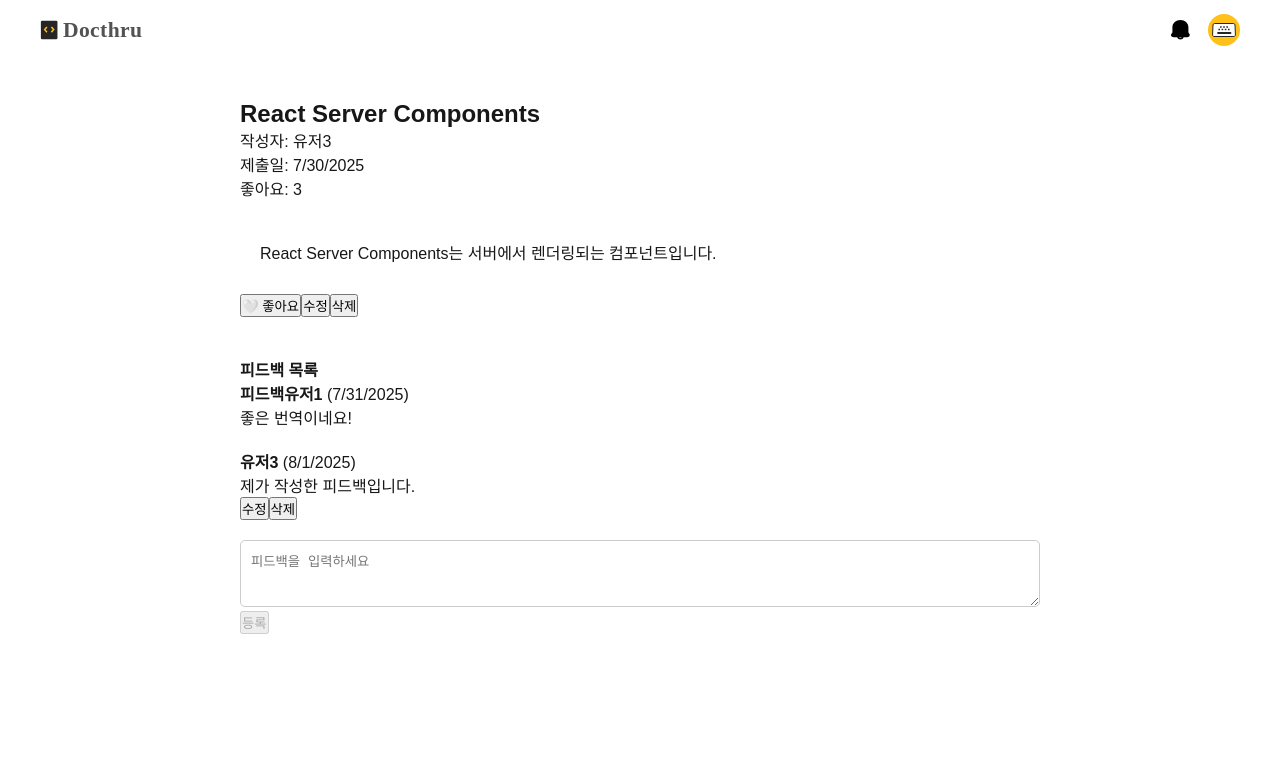
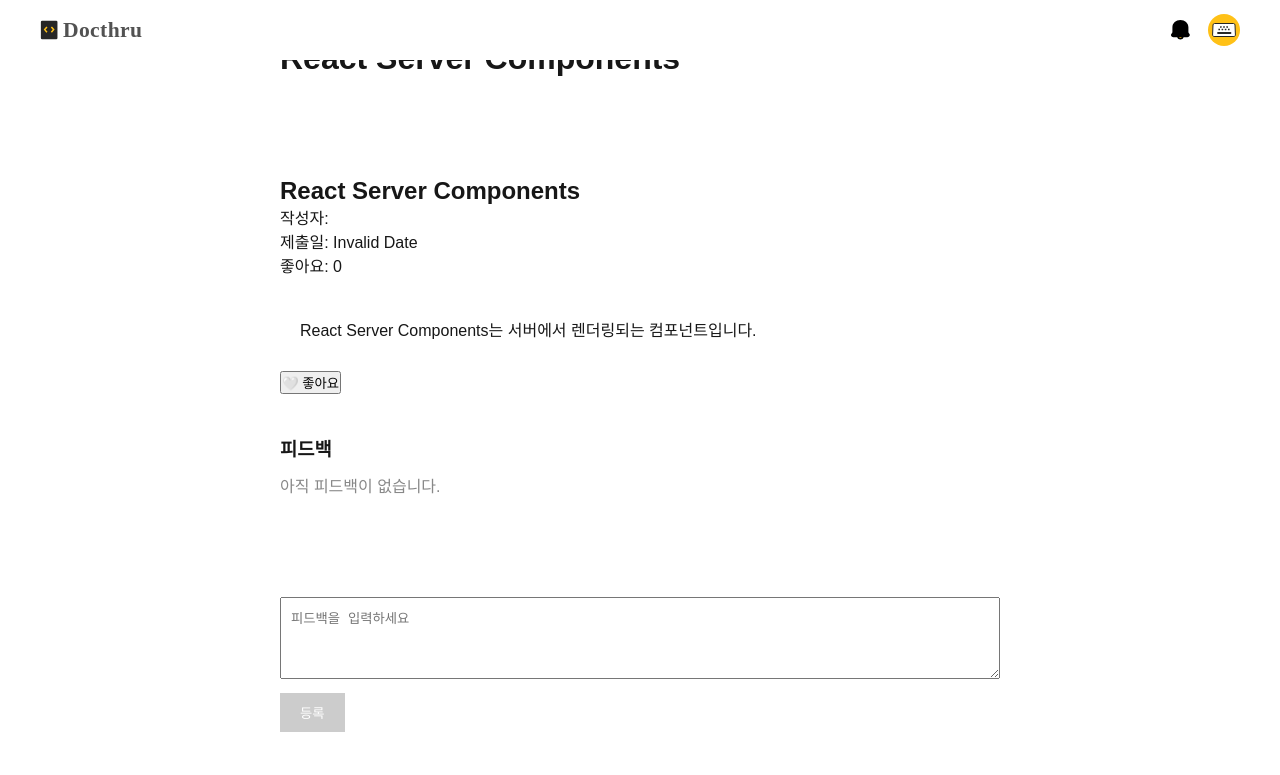
Before and after one commit to Codeit-MiddleProject-team2/7-docthru-team2-fe, a Next.js app: page /translation/1 in a window 1280 px wide. Shown: the top 775 px of the page. Built offline with nearby package versions, Linux system fonts and the light colour scheme.

Commit message:
피드백 로직 수정 및 개선 진행 중 #20

```diff
--- a/components/translation/FeedbackForm.js
+++ b/components/translation/FeedbackForm.js
@@ -1,28 +1,45 @@
-import React, { useState } from "react";
+import { useState } from "react";
 
-export default function FeedbackForm({ translationId }) {
-  const [text, setText] = useState("");
+export default function FeedbackForm({ workId, currentUserId, onAddFeedback }) {
+  const [content, setContent] = useState("");
 
   const handleSubmit = (e) => {
     e.preventDefault();
-    if (!text.trim()) return;
+    if (!content.trim()) return;
 
-    console.log("POST 피드백:", text);
-    setText("");
-    // TODO: 서버에 POST 요청
+    const newFeedback = {
+      id: Date.now(),
+      userId: currentUserId,
+      nickname: "유저3", // 실제론 유저 정보에서 가져올 것
+      content,
+      createdAt: new Date().toISOString(),
+    };
+
+    onAddFeedback(newFeedback);
+    setContent("");
   };
 
   return (
-    <form onSubmit={handleSubmit} style={{ marginTop: "20px" }}>
+    <form onSubmit={handleSubmit} style={{ marginTop: "30px" }}>
       <textarea
+        value={content}
+        onChange={(e) => setContent(e.target.value)}
         placeholder="피드백을 입력하세요"
-        value={text}
-        onChange={(e) => setText(e.target.value)}
-        rows={3}
-        style={{ width: "100%", borderRadius: "5px", padding: "10px", background: "var(--background)",
-          color: "var(--foreground)", border: "1px solid #ccc" }}
+        rows={4}
+        style={{ width: "100%", padding: "10px" }}
       />
-      <button type="submit" disabled={!text.trim()}>
+      <button
+        type="submit"
+        disabled={!content.trim()}
+        style={{
+          marginTop: "10px",
+          padding: "10px 20px",
+          backgroundColor: content.trim() ? "#333" : "#ccc",
+          color: "#fff",
+          border: "none",
+          cursor: content.trim() ? "pointer" : "not-allowed",
+        }}
+      >
         등록
       </button>
     </form>
--- a/components/translation/FeedbackList.js
+++ b/components/translation/FeedbackList.js
@@ -1,40 +1,56 @@
-import React, { useState } from "react";
+import { useState } from "react";
 
-const MOCK_FEEDBACKS = [
-  {
-    id: 1,
-    user: { id: 100, nickname: "피드백유저1" },
-    content: "좋은 번역이네요!",
-    createdAt: "2025-07-31T10:00:00Z",
-  },
-  {
-    id: 2,
-    user: { id: 101, nickname: "유저3" },
-    content: "제가 작성한 피드백입니다.",
-    createdAt: "2025-08-01T12:00:00Z",
-  },
-];
+export default function FeedbackList({ feedbacks, currentUserId, currentUserRole }) {
+  const [visibleCount, setVisibleCount] = useState(3);
 
-export default function FeedbackList({ translationId, user }) {
-  const [feedbacks, setFeedbacks] = useState(MOCK_FEEDBACKS);
+  // 배열 안전 처리
+  const safeFeedbacks = Array.isArray(feedbacks) ? feedbacks : [];
+  const visibleFeedbacks = safeFeedbacks.slice(0, visibleCount);
+  const hasMore = safeFeedbacks.length > visibleCount;
 
   return (
     <div style={{ marginTop: "40px" }}>
-      <h4>피드백 목록</h4>
-      {feedbacks.map((fb) => (
-        <div key={fb.id} style={{ marginBottom: "20px" }}>
-          <strong>{fb.user.nickname}</strong> (
-          {new Date(fb.createdAt).toLocaleDateString()})
-          <p>{fb.content}</p>
+      <h3>피드백</h3>
 
-          {(user?.id === fb.user.id || user?.isAdmin) && (
-            <>
-              <button>수정</button>
-              <button>삭제</button>
-            </>
+      {safeFeedbacks.length === 0 ? (
+        <p style={{ color: "#888", marginTop: "12px" }}>아직 피드백이 없습니다.</p>
+      ) : (
+        <>
+          {visibleFeedbacks.map((fb) => (
+            <div
+              key={fb.id}
+              style={{
+                border: "1px solid #ddd",
+                borderRadius: "6px",
+                padding: "12px",
+                marginBottom: "10px",
+              }}
+            >
+              <p>
+                <strong>{fb.nickname}</strong> ·{" "}
+                {new Date(fb.createdAt).toLocaleDateString()}
+              </p>
+              <p>{fb.content}</p>
+
+              {(fb.userId === currentUserId || currentUserRole === "admin") && (
+                <div style={{ marginTop: "10px" }}>
+                  <button style={{ marginRight: "10px" }}>수정</button>
+                  <button>삭제</button>
+                </div>
+              )}
+            </div>
+          ))}
+
+          {hasMore && (
+            <button
+              onClick={() => setVisibleCount((prev) => prev + 3)}
+              style={{ marginTop: "10px" }}
+            >
+              더보기
+            </button>
           )}
-        </div>
-      ))}
+        </>
+      )}
     </div>
   );
 }
--- a/components/translation/TranslationDetail.js
+++ b/components/translation/TranslationDetail.js
@@ -51,7 +51,6 @@ export default function TranslationDetail({ translation, user }) {
 
       <div style={{ marginTop: "40px" }}>
         <FeedbackList translationId={translation.id} user={user} />
-        <FeedbackForm translationId={translation.id} />
       </div>
     </div>
   );
--- a/pages/translation/[translationId].js
+++ b/pages/translation/[translationId].js
@@ -1,25 +1,77 @@
-import React from "react";
+import { useRouter } from "next/router";
+import { useEffect, useState } from "react";
 import TranslationDetail from "@/components/translation/TranslationDetail";
+import FeedbackList from "@/components/translation/FeedbackList";
+import FeedbackForm from "@/components/translation/FeedbackForm";
 
 export default function TranslationDetailPage() {
-  // 목업 사용자 정보
-  const mockUser = {
-    id: 101,
-    nickname: "유저3",
-    isAdmin: false,
+  const router = useRouter();
+  const { translationId } = router.query;
+  const [translation, setTranslation] = useState(null);
+  const [feedbacks, setFeedbacks] = useState([]);
+
+  const currentUserId = 3;
+  const currentUserRole = "user"; // 또는 "admin"
+
+  useEffect(() => {
+    if (!router.isReady) return;
+
+    // ✅ translation이라는 이름으로 목 데이터 정의
+    const mockTranslation = {
+      id: translationId,
+      userId: 3,
+      title: "React Server Components",
+      author: "유저3",
+      submittedAt: "2025-07-30T13:00:00Z",
+      likes: 12,
+      content: "React Server Components는 서버에서 렌더링되는 컴포넌트입니다.",
+    };
+
+    const mockFeedbacks = [
+      {
+        id: 1,
+        userId: 5,
+        nickname: "유저5",
+        content: "좋은 번역이네요!",
+        createdAt: "2025-08-01T10:00:00Z",
+      },
+      {
+        id: 2,
+        userId: 3,
+        nickname: "유저3",
+        content: "수정이 필요할 수도 있어요.",
+        createdAt: "2025-08-02T12:30:00Z",
+      },
+    ];
+
+    setTranslation(mockTranslation);
+    setFeedbacks(mockFeedbacks);
+  }, [router.isReady, translationId]);
+
+  const handleAddFeedback = (newFeedback) => {
+    setFeedbacks((prev) => [newFeedback, ...prev]);
   };
 
-  // 목업 번역 데이터
-  const mockTranslation = {
-    id: 1,
-    title: "React Server Components",
-    content: "React Server Components는 서버에서 렌더링되는 컴포넌트입니다.",
-    userId: 101,
-    user: { id: 101, nickname: "유저3" },
-    createdAt: "2025-07-30T10:00:00Z",
-    canceled: false,
-    hearts: [1, 2, 3],
-  };
+  if (!translation) return <p>Loading...</p>;
 
-  return <TranslationDetail translation={mockTranslation} user={mockUser} />;
+  return (
+    <div style={{ padding: "40px", maxWidth: "800px", margin: "0 auto" }}>
+      <h1>{translation.title}</h1>
+      <TranslationDetail
+        translation={translation}
+        currentUserId={currentUserId}
+        currentUserRole={currentUserRole}
+      />
+      <FeedbackForm
+        translationId={translation.id}
+        currentUserId={currentUserId}
+        onAddFeedback={handleAddFeedback}
+      />
+      <FeedbackList
+        feedbacks={feedbacks}
+        currentUserId={currentUserId}
+        currentUserRole={currentUserRole}
+      />
+    </div>
+  );
 }
```
